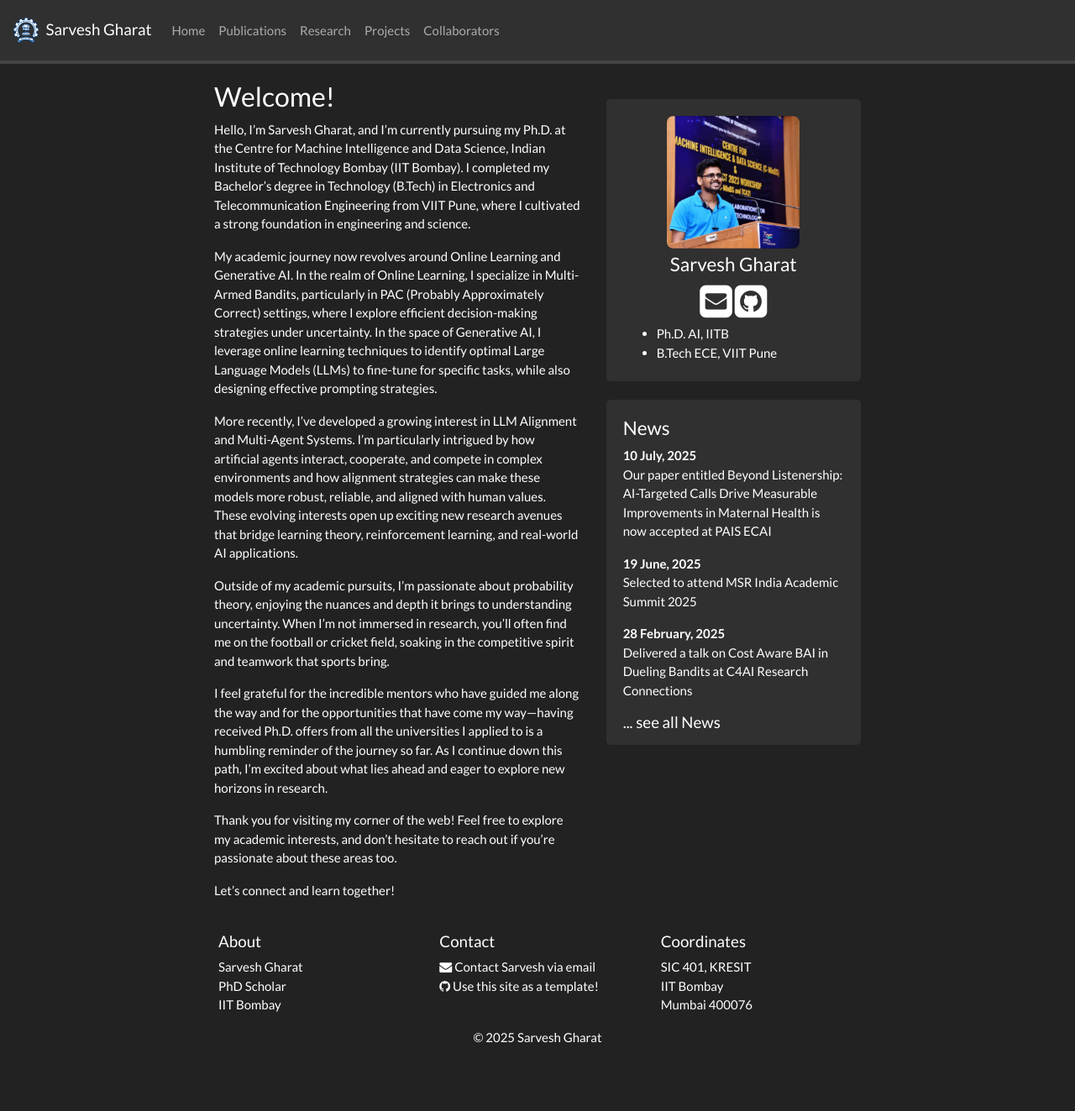
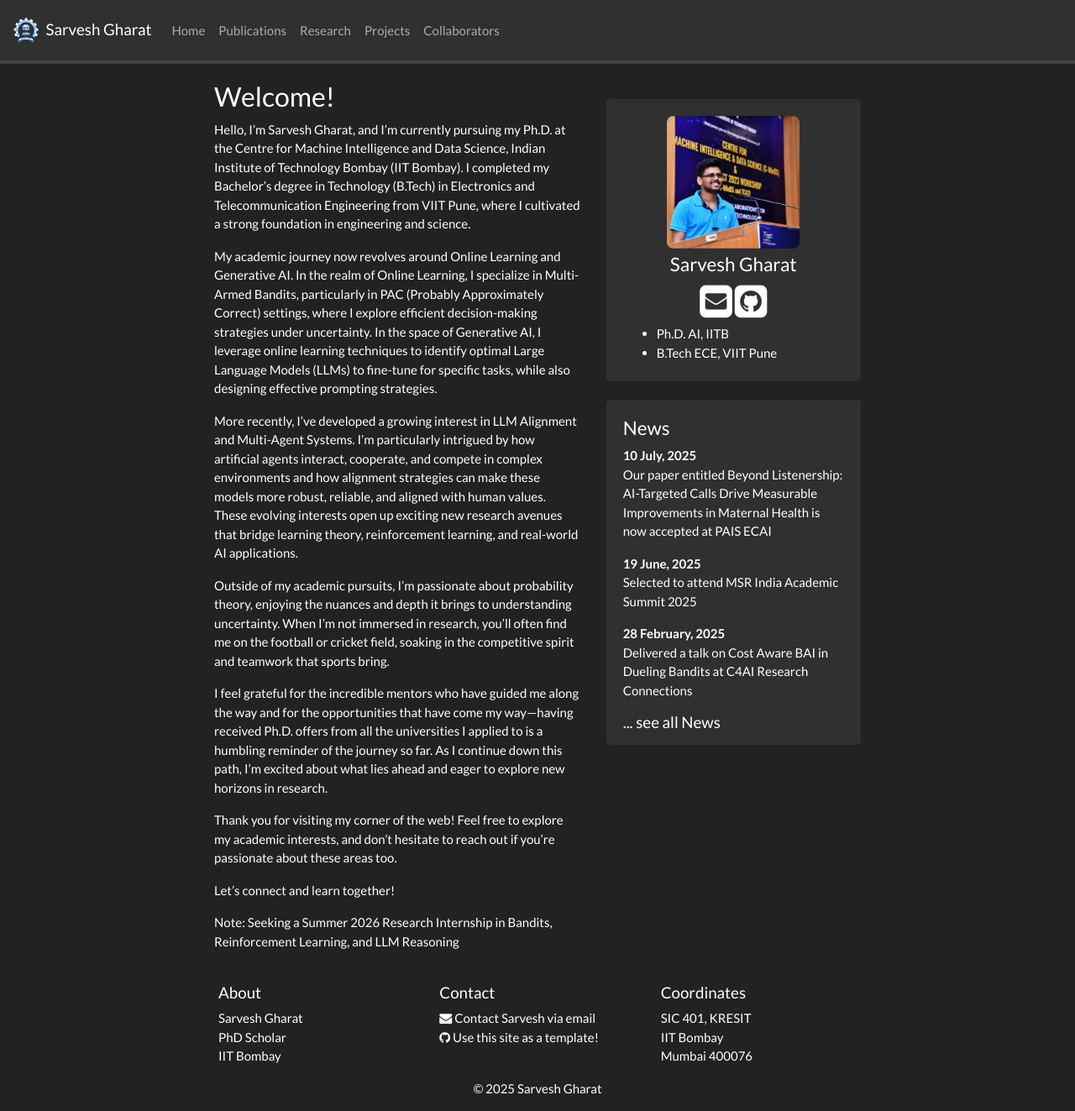
Before and after one commit to SarveshVGharat/SarveshVGharat.github.io, a Jekyll site: the page built from _pages/home.md, in a window 1280 px wide and 1323 px high. Shown: the whole window at 84% size. Built offline with Jekyll 4.4.1, drawn with Linux system fonts in a browser that asks for light colours; nearby versions of some CDN libraries; a style sheet for code colours, icons or effects is not loaded.

Commit message:
Add internship seeking note to home page

```diff
--- a/_pages/home.md
+++ b/_pages/home.md
@@ -20,3 +20,5 @@ I feel grateful for the incredible mentors who have guided me along the way and
 Thank you for visiting my corner of the web! Feel free to explore my academic interests, and don’t hesitate to reach out if you’re passionate about these areas too.
 
 Let’s connect and learn together!
+
+Note: Seeking a Summer 2026 Research Internship in Bandits, Reinforcement Learning, and LLM Reasoning
```
